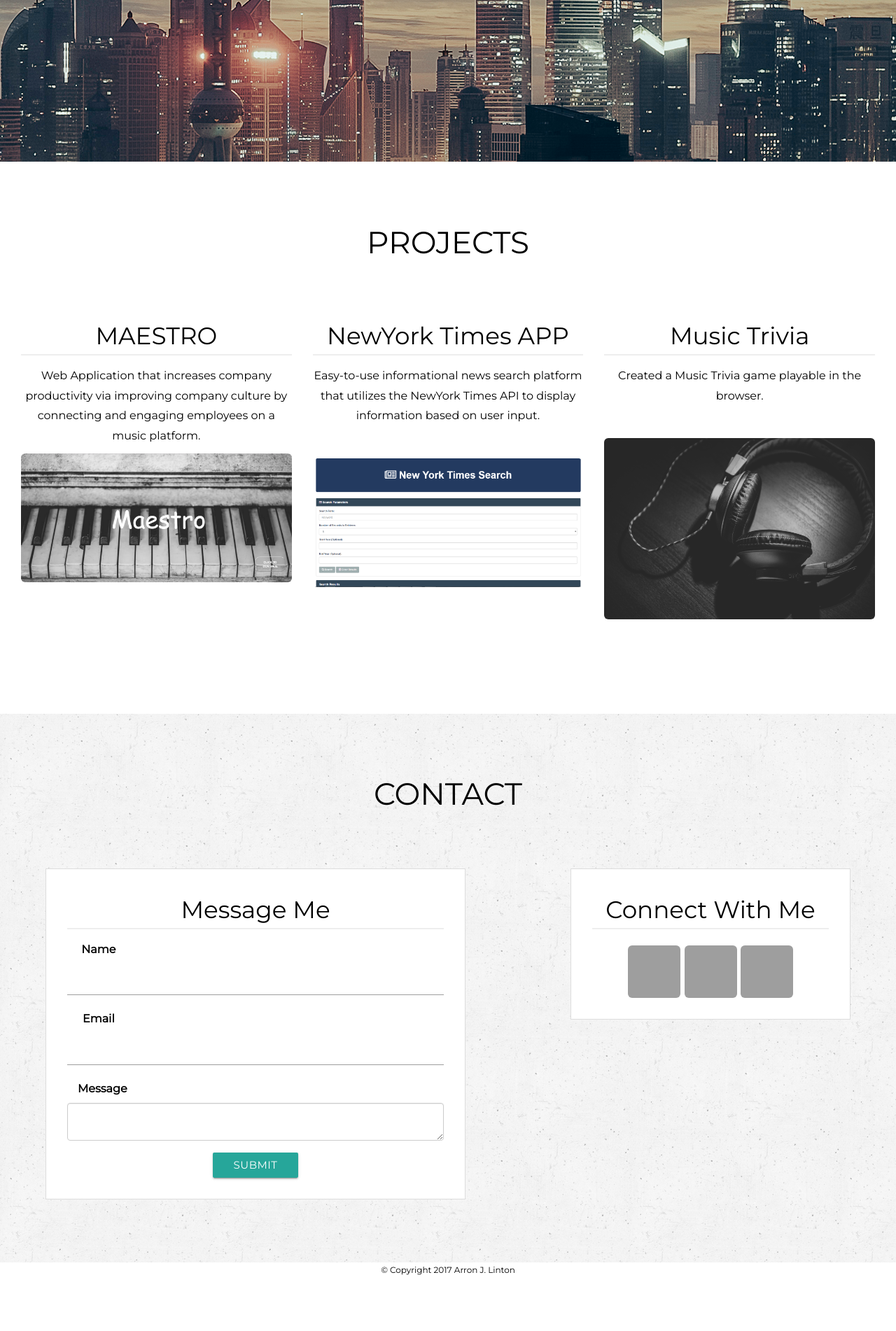
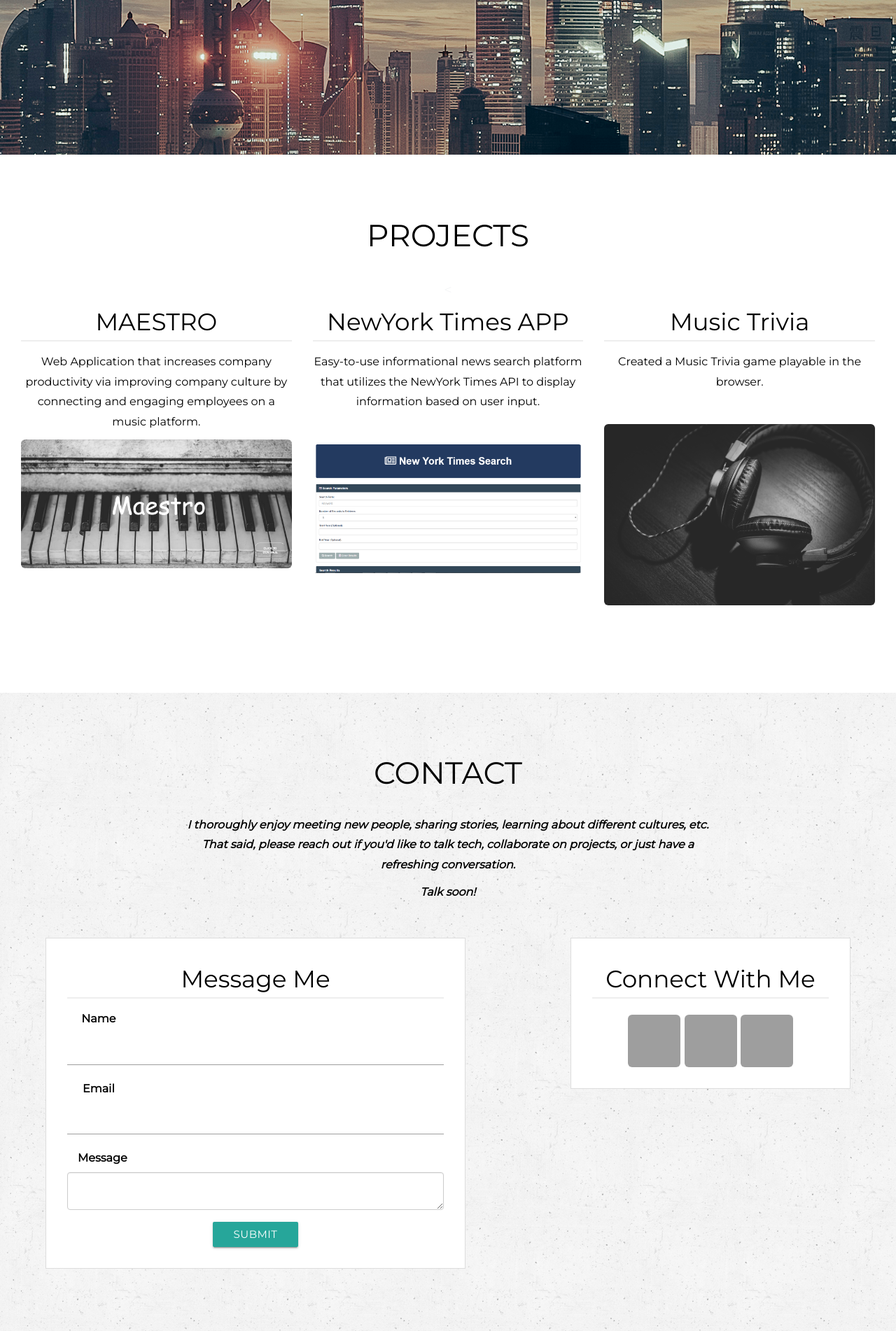
Before and after one commit to ArronJLinton/ArronJ-Linton, a PHP site: page / in a window 1280 px wide. Shown: the part 1600-3502 px from the top of the page at 70% size. Before the commit the page ends 3422 px from the top, so only its background shows below. Run offline with PHP 8.4, Linux system fonts and the light colour scheme; some libraries are stand-ins or nearby versions; grey boxes are pictures that could not be loaded.

Commit message:
added contact caption

```diff
--- a/assets/css/style.css
+++ b/assets/css/style.css
@@ -14,7 +14,7 @@ body {
     color: black;
   }
   .margin {
-    margin-bottom: 45px;
+    margin-bottom: 35px;
   }
 
 /*============= NavBar ==============*/
@@ -103,6 +103,14 @@ body {
       color: #fff;
       background: url("../images/old_wall.png");
   }
+
+  #contact-caption {
+    margin-bottom: 50px;
+    margin-right: 20%;
+    margin-left: 20%;
+    font-weight: bold;
+    font-style: italic;
+ }
 
   .container-fluid {
       padding-top: 70px;
--- a/index.html
+++ b/index.html
@@ -81,7 +81,7 @@
 
 <!-- Third Container (Grid) -->
 <div class="container-fluid bg-3 text-center">
-  <h3 class="margin" id="projects" style="color:black">PROJECTS</h3><br>
+  <h3 class="margin" id="projects" style="color:black">PROJECTS</h3><
   <div class="row">
     <div class="col-sm-4">
       <h4>MAESTRO</h4>
@@ -103,13 +103,14 @@
   </div>
 </div>
 
-<!-- Fourth Container(Resume) -->
-<!-- <div class="container-fluid" id="resume">
-</div> -->
+<!-- Fourth Container(Contact)-->
+<div id="contact" class="container-fluid bg-4 text-center">
+  <h3 class="margin">CONTACT</h3>
 
-<!-- Fifth Container(Contact)-->
-<div id="contact" class="container-fluid bg-4 text-center">
-  <h3 class="margin">CONTACT</h3><br>
+  <div id="contact-caption">
+    <p>I thoroughly enjoy meeting new people, sharing stories, learning about different cultures, etc. That said, please reach out if you'd like to talk tech, collaborate on projects, or just have a refreshing conversation. </p>
+    <p>Talk soon!</p>
+  </div>
   <div id="contact-section" class="row">
     <!-- Contact Form -->
     <div id="message-form" class="container">
```
